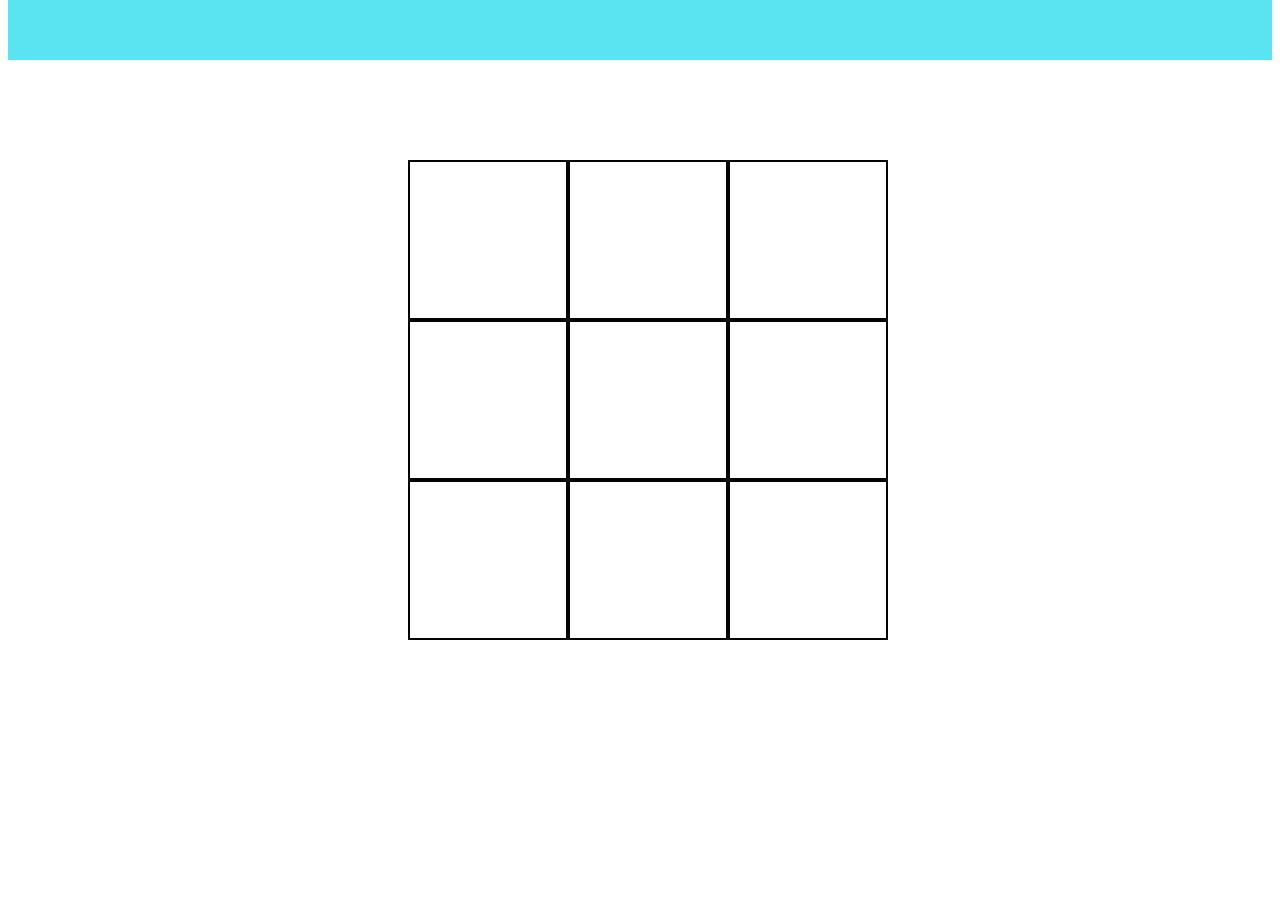
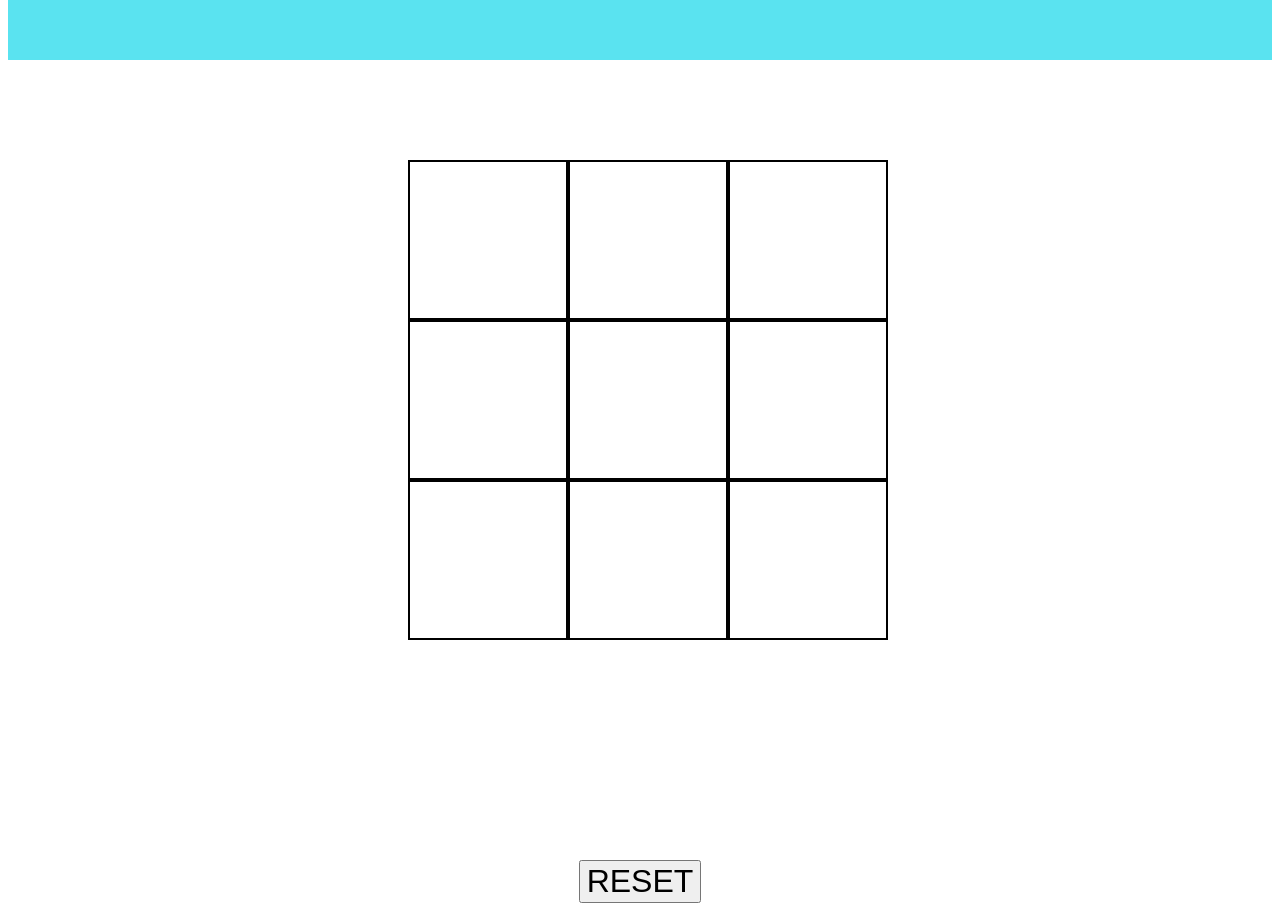
Before and after one commit to MBJaeger/tictactoe, a plain HTML site: page index.html in a window 1280 px wide. Shown: the part 166-1069 px from the top of the page. Before the commit the page ends 1026 px from the top, so only its background shows below. Drawn offline with Linux system fonts and the light colour scheme.

Commit message:
cleaned up reset

```diff
--- a/css/main.css
+++ b/css/main.css
@@ -32,7 +32,7 @@ section.board {
     grid-gap: 0vmin;
     justify-content: center;
     padding-top: 100px;
-    padding-bottom: 10px;
+    padding-bottom: 0px;
     cursor: pointer;
 
 }
@@ -47,3 +47,9 @@ div {
 div:hover {
     background-color: rgb(160, 255, 52);
 }
+
+button {
+    margin-top: 0px;
+    font-size: xx-large
+
+}
--- a/index.html
+++ b/index.html
@@ -31,8 +31,9 @@
         <div id="sq7"></div>
         <div id="sq8"></div>
     </section>
+</div>
 
-    </div>
+<button class="reset" id=button onClick=location.reload()>RESET</button>
 </main>
 
 </body>
```
